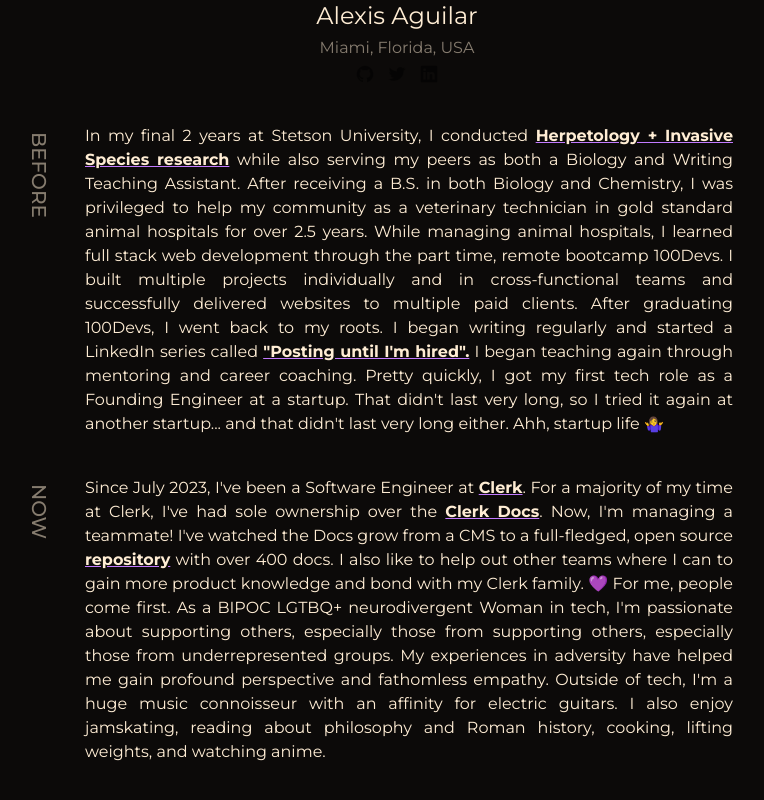
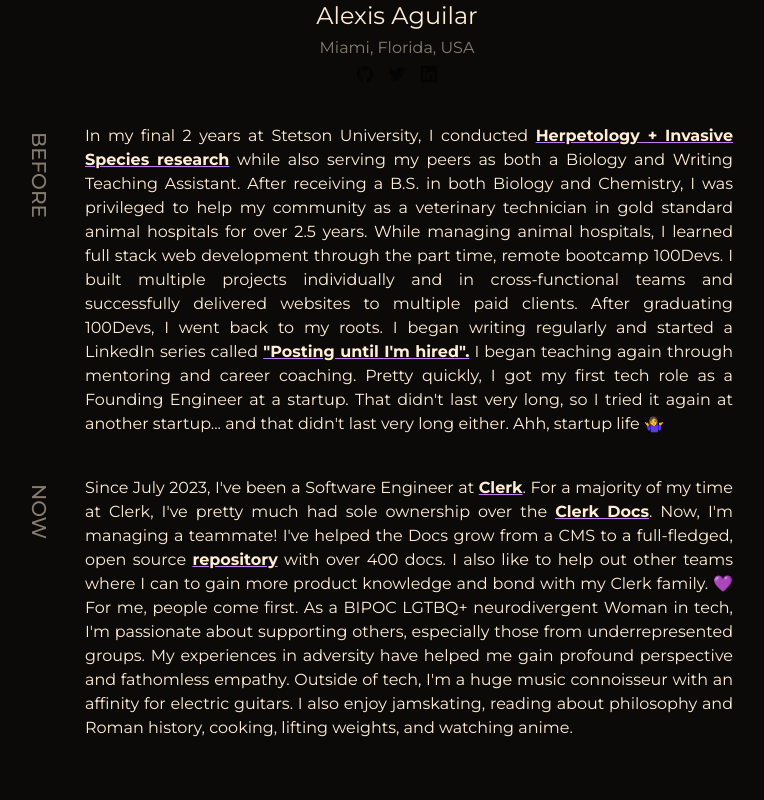
Before and after one commit to alexisintech/portfolio, a Next.js app: page / in a window 1280 px wide. Shown: the part 462-1262 px from the top of the page, without its empty margins (243-1007 px from the left). Built offline with nearby package versions, Linux system fonts and the light colour scheme.

Commit message:
fix typo

```diff
--- a/app/components/Now.tsx
+++ b/app/components/Now.tsx
@@ -14,11 +14,12 @@
           <Link target="_blank" href="https://clerk.com/">
             Clerk
           </Link>
-          . For a majority of my time at Clerk, I've had sole ownership over the{" "}
+          . For a majority of my time at Clerk, I've pretty much had sole
+          ownership over the{" "}
           <Link target="_blank" href="https://clerk.com/docs">
             Clerk Docs
           </Link>
-          . Now, I'm managing a teammate! I've watched the Docs grow from a CMS
+          . Now, I'm managing a teammate! I've helped the Docs grow from a CMS
           to a full-fledged, open source{" "}
           <Link target="_blank" href="https://github.com/clerk/clerk-docs">
             repository
@@ -26,13 +27,12 @@
           with over 400 docs. I also like to help out other teams where I can to
           gain more product knowledge and bond with my Clerk family. 💜 For me,
           people come first. As a BIPOC LGTBQ+ neurodivergent Woman in tech, I'm
-          passionate about supporting others, especially those from supporting
-          others, especially those from underrepresented groups. My experiences
-          in adversity have helped me gain profound perspective and fathomless
-          empathy. Outside of tech, I'm a huge music connoisseur with an
-          affinity for electric guitars. I also enjoy jamskating, reading about
-          philosophy and Roman history, cooking, lifting weights, and watching
-          anime.
+          passionate about supporting others, especially those from
+          underrepresented groups. My experiences in adversity have helped me
+          gain profound perspective and fathomless empathy. Outside of tech, I'm
+          a huge music connoisseur with an affinity for electric guitars. I also
+          enjoy jamskating, reading about philosophy and Roman history, cooking,
+          lifting weights, and watching anime.
         </p>
       </div>
     </div>
```
